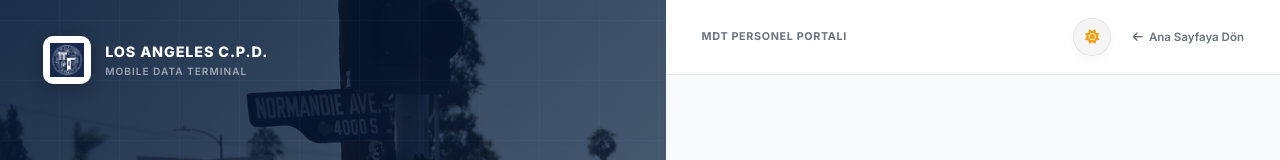
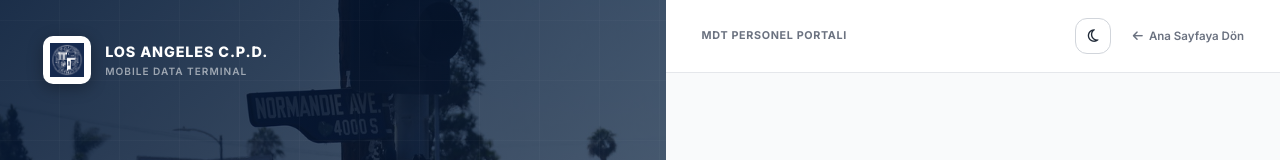
Before and after one commit to sahincollect/lacopd-mdt, a Next.js app: page /giris in a window 1280 px wide. Shown: the top 160 px of the page. Built offline with nearby package versions, Linux system fonts and the light colour scheme.

Commit message:
feat(theme): make toggle button ultra minimalist and switch dark theme to pure black/orange palette

```diff
--- a/src/app/globals.css
+++ b/src/app/globals.css
@@ -91,21 +91,21 @@ html {
 }
 
 .dark {
-  /* DARK THEME (MDT Terminal / Sci-Fi) */
-  --bg-primary: #0a0f1d;
-  --bg-secondary: #111827;
-  --bg-tertiary: #1f2937;
-  --bg-hover-subtle: #374151;
+  /* DARK THEME (Minimalist Black & Orange) */
+  --bg-primary: #000000;
+  --bg-secondary: #0A0A0A;
+  --bg-tertiary: #171717;
+  --bg-hover-subtle: #262626;
 
-  --text-primary: #F8FAFC;
-  --text-secondary: #94A3B8;
-  --text-muted: #64748B;
+  --text-primary: #F5F5F5;
+  --text-secondary: #A3A3A3;
+  --text-muted: #737373;
 
-  --border-light: rgba(255, 255, 255, 0.08);
-  --border-strong: rgba(255, 255, 255, 0.15);
+  --border-light: rgba(255, 255, 255, 0.1);
+  --border-strong: rgba(255, 255, 255, 0.2);
 
-  --accent-primary: #38BDF8;      /* Neon Blue */
-  --accent-secondary: #F59E0B;    /* Neon Amber */
+  --accent-primary: #FFFFFF;      /* Pure White */
+  --accent-secondary: #E84F2A;    /* LAPD Orange */
 
   /* Shared standard accents */
   --color-success: #34D399;
--- a/src/components/ThemeToggle.tsx
+++ b/src/components/ThemeToggle.tsx
@@ -26,29 +26,26 @@ export default function ThemeToggle() {
     <button
       onClick={() => setTheme(isDark ? 'light' : 'dark')}
       style={{
-        backgroundColor: isDark ? 'rgba(255,255,255,0.05)' : 'rgba(0,0,0,0.04)',
-        border: `1px solid ${isDark ? 'rgba(255,255,255,0.1)' : 'rgba(0,0,0,0.08)'}`,
-        color: isDark ? '#E2E8F0' : '#475569',
-        borderRadius: '50%',
+        backgroundColor: 'transparent',
+        border: '1px solid var(--border-strong)',
+        color: 'var(--text-primary)',
+        borderRadius: '12px',
         cursor: 'pointer',
-        width: '38px',
-        height: '38px',
+        width: '36px',
+        height: '36px',
         display: 'flex',
         alignItems: 'center',
         justifyContent: 'center',
-        transition: 'all 0.3s cubic-bezier(0.4, 0, 0.2, 1)',
-        backdropFilter: 'blur(8px)',
-        WebkitBackdropFilter: 'blur(8px)',
-        boxShadow: isDark ? '0 2px 8px rgba(0,0,0,0.2)' : '0 2px 8px rgba(0,0,0,0.05)',
+        transition: 'border-color 0.2s, color 0.2s',
       }}
       title={isDark ? "Aydınlık Temaya Geç" : "Karanlık Temaya Geç"}
       onMouseOver={(e) => {
-        e.currentTarget.style.transform = 'scale(1.05)';
-        e.currentTarget.style.backgroundColor = isDark ? 'rgba(255,255,255,0.1)' : 'rgba(0,0,0,0.08)';
+        e.currentTarget.style.borderColor = 'var(--text-muted)';
+        e.currentTarget.style.color = isDark ? '#FFF' : '#000';
       }}
       onMouseOut={(e) => {
-        e.currentTarget.style.transform = 'scale(1)';
-        e.currentTarget.style.backgroundColor = isDark ? 'rgba(255,255,255,0.05)' : 'rgba(0,0,0,0.04)';
+        e.currentTarget.style.borderColor = 'var(--border-strong)';
+        e.currentTarget.style.color = 'var(--text-primary)';
       }}
     >
       <div style={{
@@ -59,28 +56,11 @@ export default function ThemeToggle() {
         alignItems: 'center',
         justifyContent: 'center',
       }}>
-        <i
-          className="fa-solid fa-sun"
-          style={{
-            position: 'absolute',
-            fontSize: '1rem',
-            color: '#F59E0B',
-            transition: 'all 0.4s cubic-bezier(0.4, 0, 0.2, 1)',
-            opacity: isDark ? 0 : 1,
-            transform: isDark ? 'rotate(-90deg) scale(0.5)' : 'rotate(0deg) scale(1)'
-          }}
-        />
-        <i
-          className="fa-solid fa-moon"
-          style={{
-            position: 'absolute',
-            fontSize: '1rem',
-            color: '#F1F5F9',
-            transition: 'all 0.4s cubic-bezier(0.4, 0, 0.2, 1)',
-            opacity: isDark ? 1 : 0,
-            transform: isDark ? 'rotate(0deg) scale(1)' : 'rotate(90deg) scale(0.5)'
-          }}
-        />
+        {isDark ? (
+          <i className="fa-regular fa-sun" style={{ fontSize: '1rem', color: 'inherit' }} />
+        ) : (
+          <i className="fa-regular fa-moon" style={{ fontSize: '1rem', color: 'inherit' }} />
+        )}
       </div>
     </button>
   );
```
